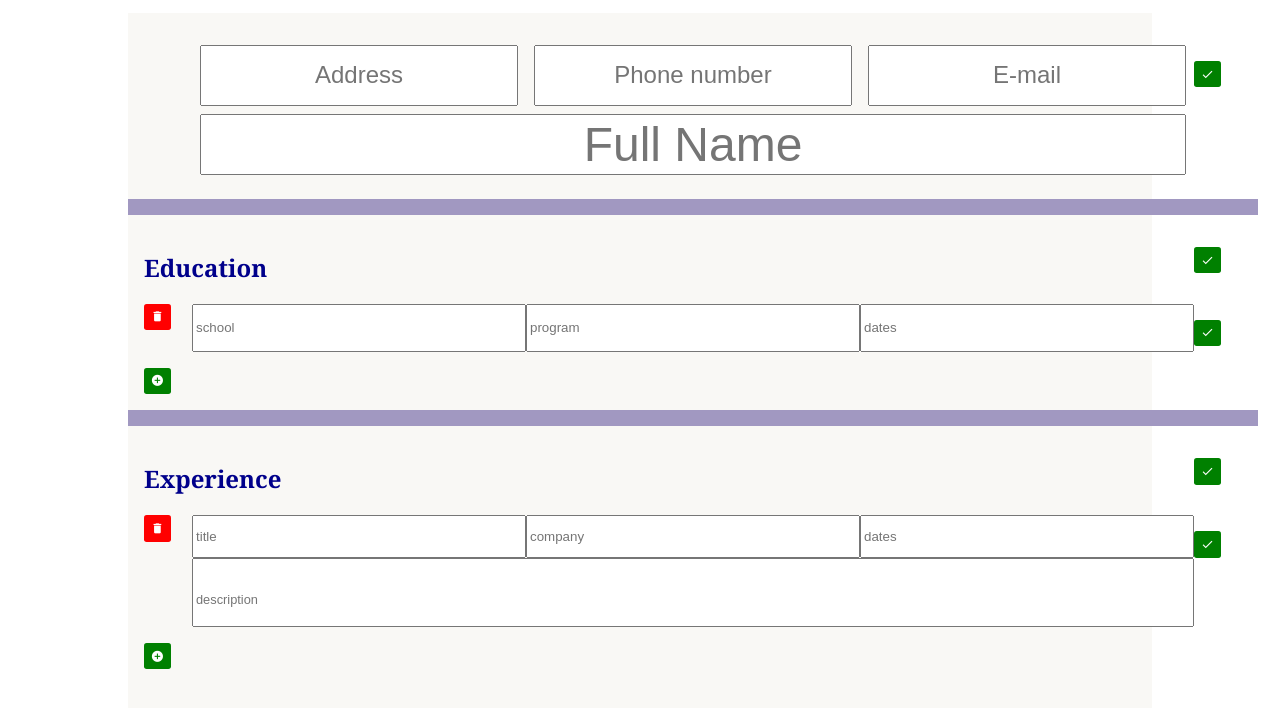
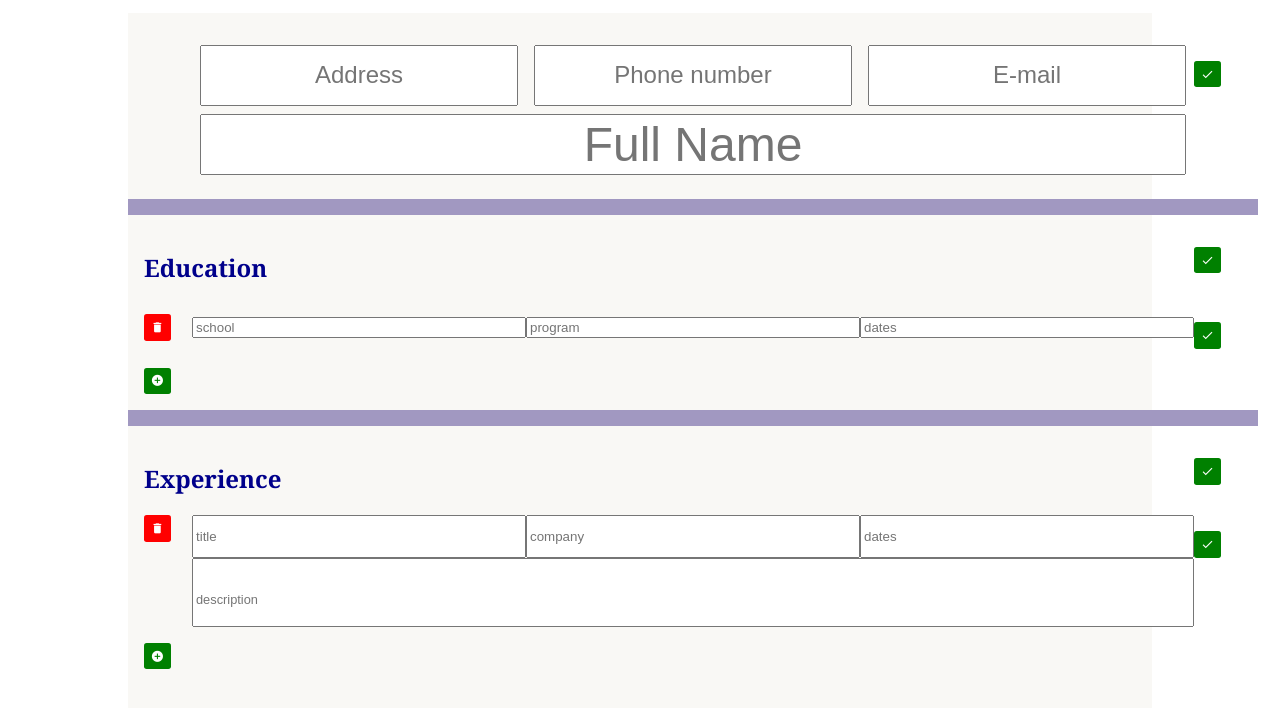
Before and after one commit to hoholabs/cv-project, a React (Create React App) app: page / in a window 1280 px wide. Shown: the top 708 px of the page. Built offline with nearby package versions, Linux system fonts and the light colour scheme.

Commit message:
more CSS touch-ups

```diff
--- a/src/components/Education.js
+++ b/src/components/Education.js
@@ -30,6 +30,8 @@ class Education extends Component{
         this.handleSubmit = this.handleSubmit.bind(this);
         this.handleChange = this.handleChange.bind(this);
         this.removeCard = this.removeCard.bind(this);
+        this.addCard = this.addCard.bind(this);
+
     }
 
     editSection = () =>{
--- a/src/styles/style.css
+++ b/src/styles/style.css
@@ -79,6 +79,8 @@ section{
     grid-column-start: 1;
     grid-column-end: -1;
     height: 3em;
+    align-items: center;
+    margin: 0;
     padding: 0;
 }
 
```
